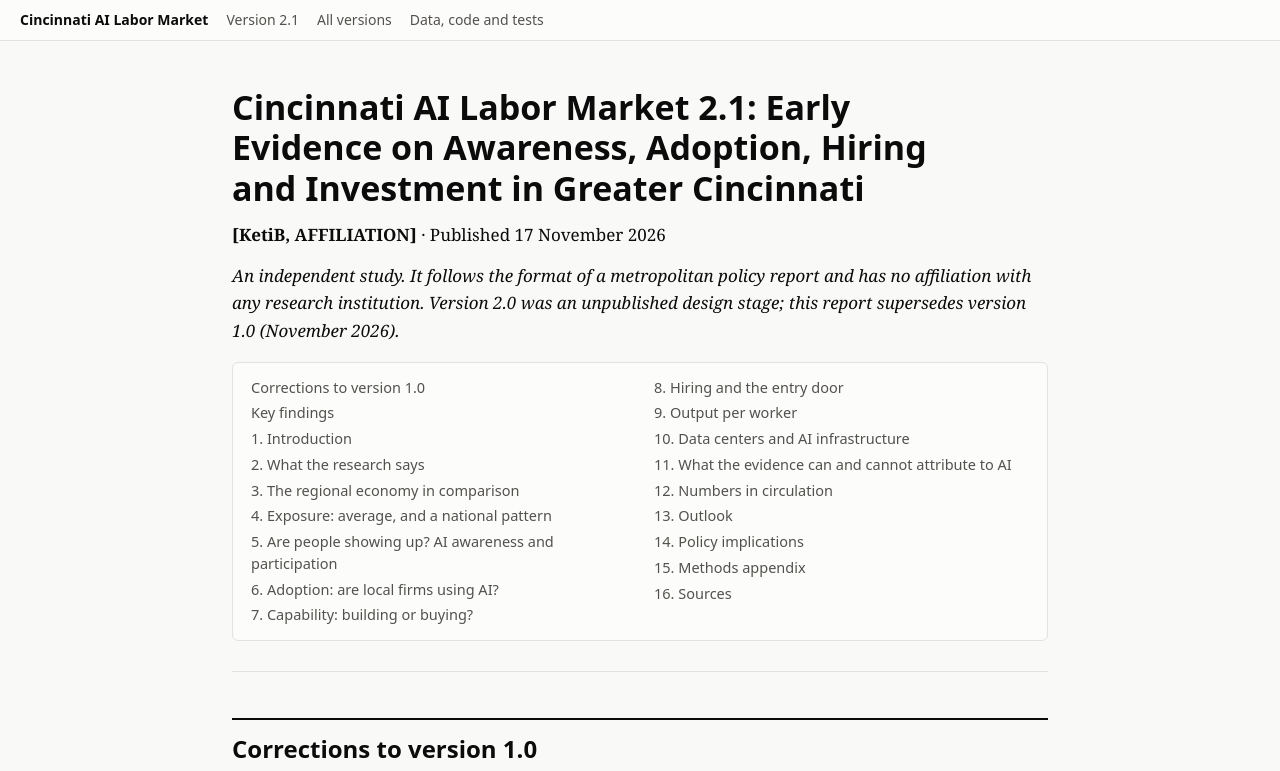
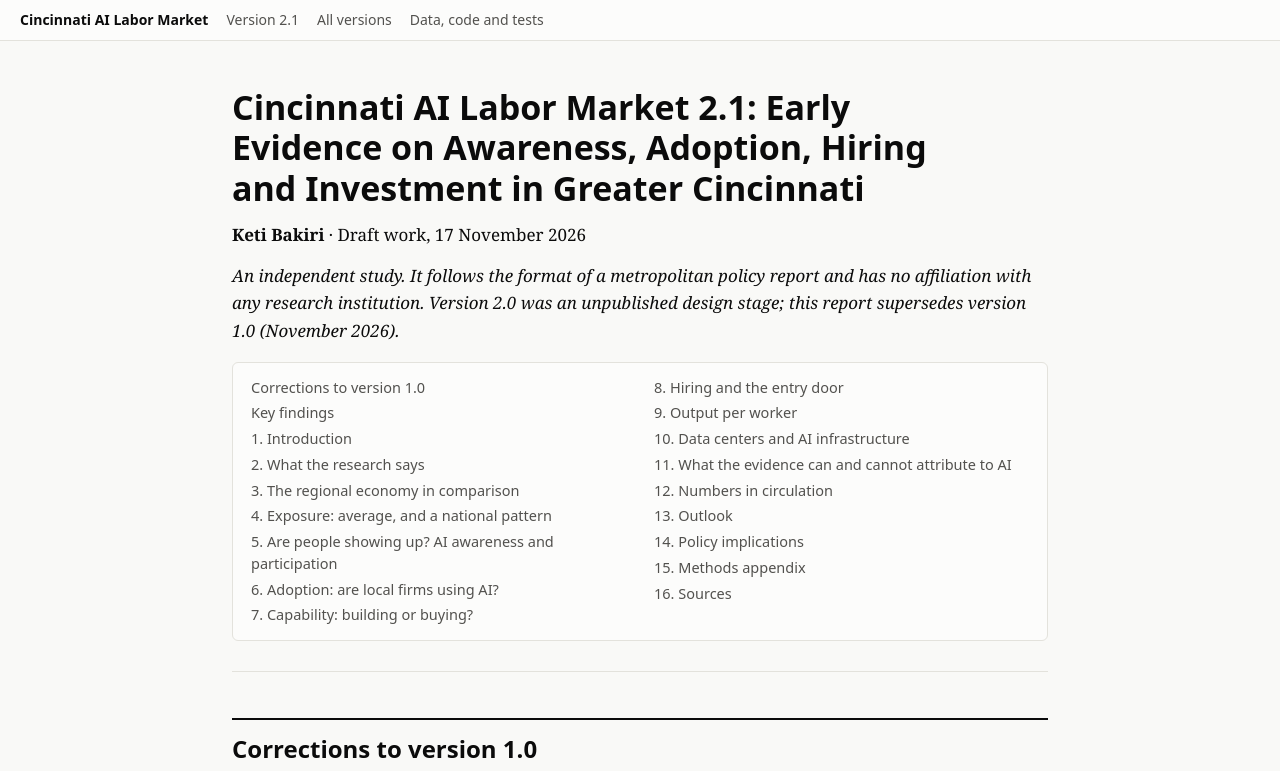
Before and after one commit to ketibak-ai/cincinnati-ai-labor-market, a plain HTML site: page docs/index.html in a window 1280 px wide. Shown: the top 771 px of the page. Drawn offline with Linux system fonts and the light colour scheme.

Commit message:
Set the byline to Keti Bakiri, draft work
Co-Authored-By: Claude Opus 5.5 <noreply@anthropic.com>

```diff
--- a/docs/index.html
+++ b/docs/index.html
@@ -4,7 +4,7 @@
 <div class="top"><strong>Cincinnati AI Labor Market</strong><a href="index.html">Version 2.1</a><a href="archive.html">All versions</a>
 <a href="https://github.com/ketibak-ai/cincinnati-ai-labor-market">Data, code and tests</a></div>
 <main><h1 id="cincinnati-ai-labor-market-2-1-early-evidence-on-awareness-adoption-hiring-and-investment-in-greater-cincinnati">Cincinnati AI Labor Market 2.1: Early Evidence on Awareness, Adoption, Hiring and Investment in Greater Cincinnati</h1>
-<p><strong>[KetiB, AFFILIATION]</strong> · Published 17 November 2026</p>
+<p><strong>Keti Bakiri</strong> · Draft work, 17 November 2026</p>
 <p><em>An independent study. It follows the format of a metropolitan policy report and has no affiliation with any research institution. Version 2.0 was an unpublished design stage; this report supersedes version 1.0 (November 2026).</em></p>
 <nav class="toc"><a href="#corrections-to-version-1-0">Corrections to version 1.0</a><a href="#key-findings">Key findings</a><a href="#1-introduction">1. Introduction</a><a href="#2-what-the-research-says">2. What the research says</a><a href="#3-the-regional-economy-in-comparison">3. The regional economy in comparison</a><a href="#4-exposure-average-and-a-national-pattern">4. Exposure: average, and a national pattern</a><a href="#5-are-people-showing-up-ai-awareness-and-participation">5. Are people showing up? AI awareness and participation</a><a href="#6-adoption-are-local-firms-using-ai">6. Adoption: are local firms using AI?</a><a href="#7-capability-building-or-buying">7. Capability: building or buying?</a><a href="#8-hiring-and-the-entry-door">8. Hiring and the entry door</a><a href="#9-output-per-worker">9. Output per worker</a><a href="#10-data-centers-and-ai-infrastructure">10. Data centers and AI infrastructure</a><a href="#11-what-the-evidence-can-and-cannot-attribute-to-ai">11. What the evidence can and cannot attribute to AI</a><a href="#12-numbers-in-circulation">12. Numbers in circulation</a><a href="#13-outlook">13. Outlook</a><a href="#14-policy-implications">14. Policy implications</a><a href="#15-methods-appendix">15. Methods appendix</a><a href="#16-sources">16. Sources</a></nav><hr>
 <h2 id="corrections-to-version-1-0">Corrections to version 1.0</h2>
```
Also changed, not shown: 5 other files.
